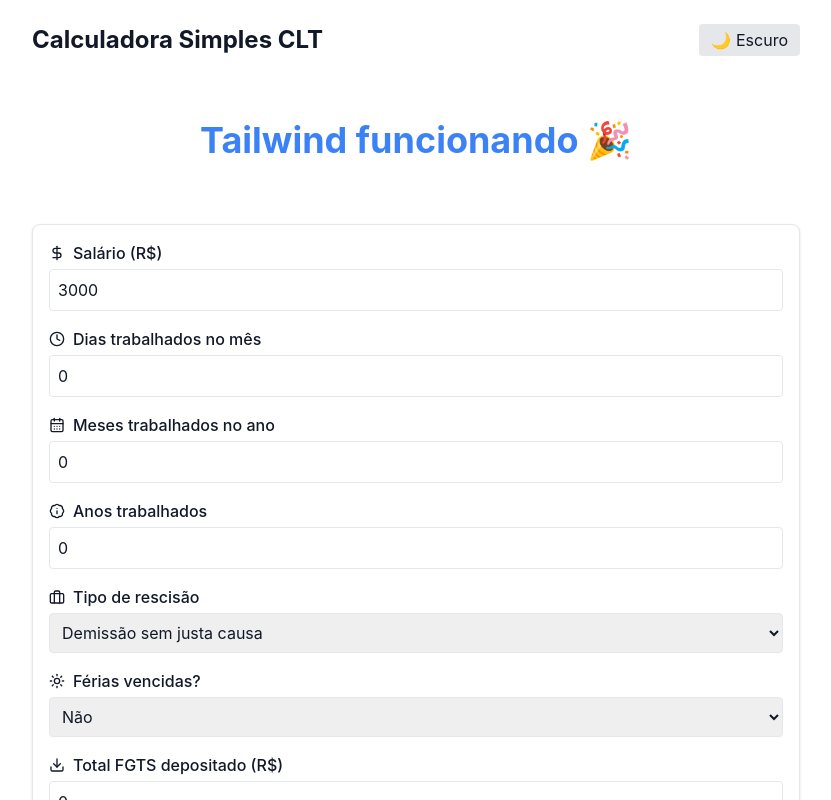
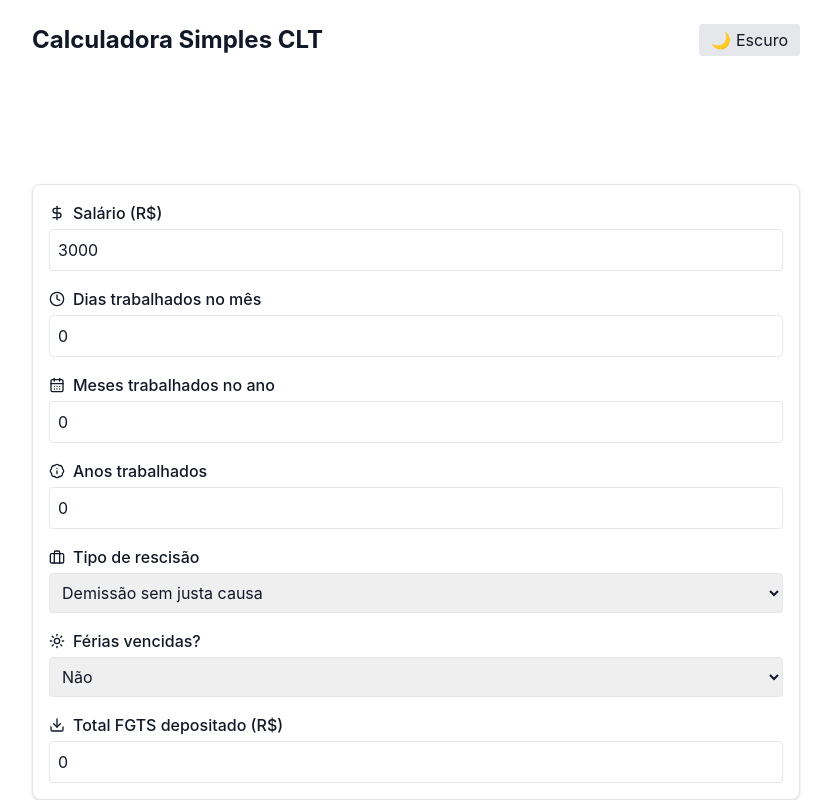
Before and after one commit to darlenaleixo/calculadora-simples-clt, a React (Vite) app: page / in a window 1280 px wide. Shown: the top 800 px of the page, without its empty margins (224-1055 px from the left). Built offline with nearby package versions, Linux system fonts and the light colour scheme.

Commit message:
Personalizar

```diff
--- a/src/App.jsx
+++ b/src/App.jsx
@@ -103,7 +103,6 @@ function App() {
           </button>
         </div>
         <div className="text-center p-10">
-      <h1 className="text-4xl font-bold text-blue-500">Tailwind funcionando 🎉</h1>
     </div>
         <div className="grid gap-4 border rounded-lg p-4 shadow bg-white dark:bg-gray-800">
           <label className="flex flex-col gap-1">
```
